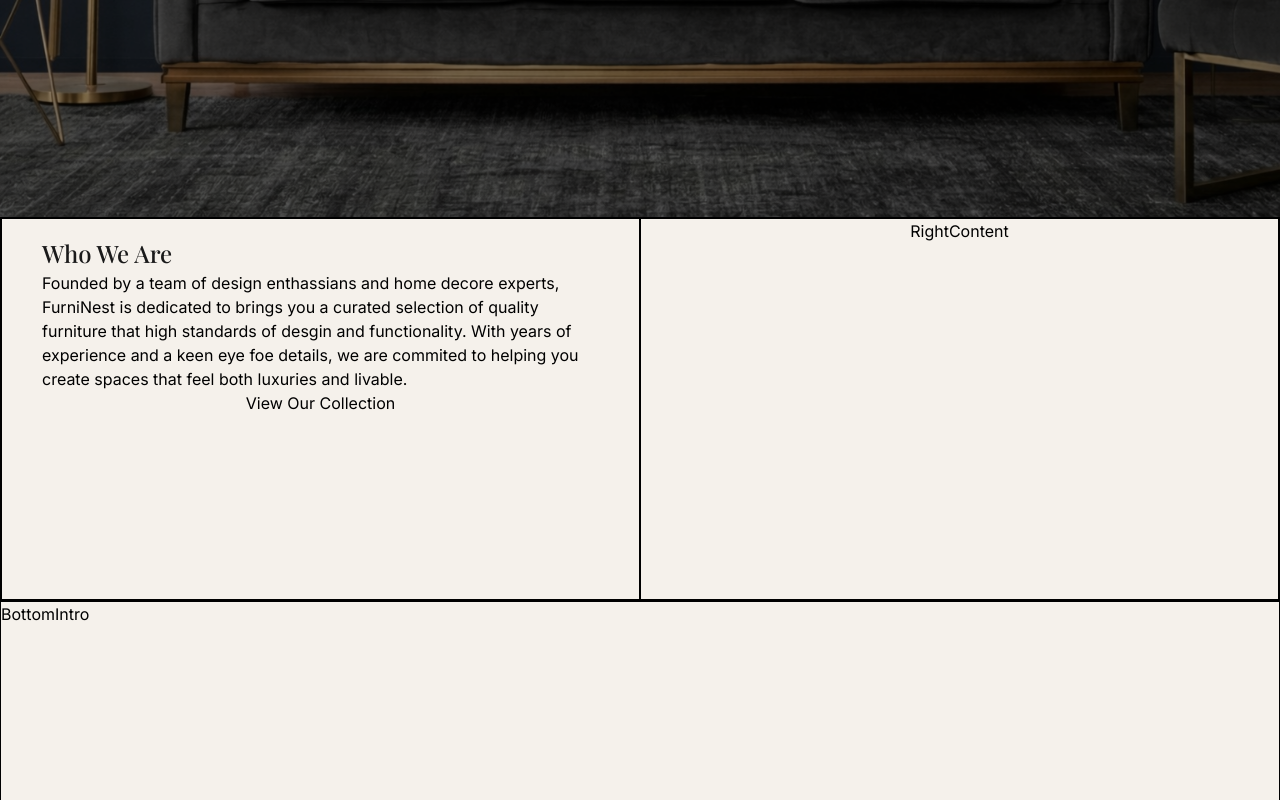
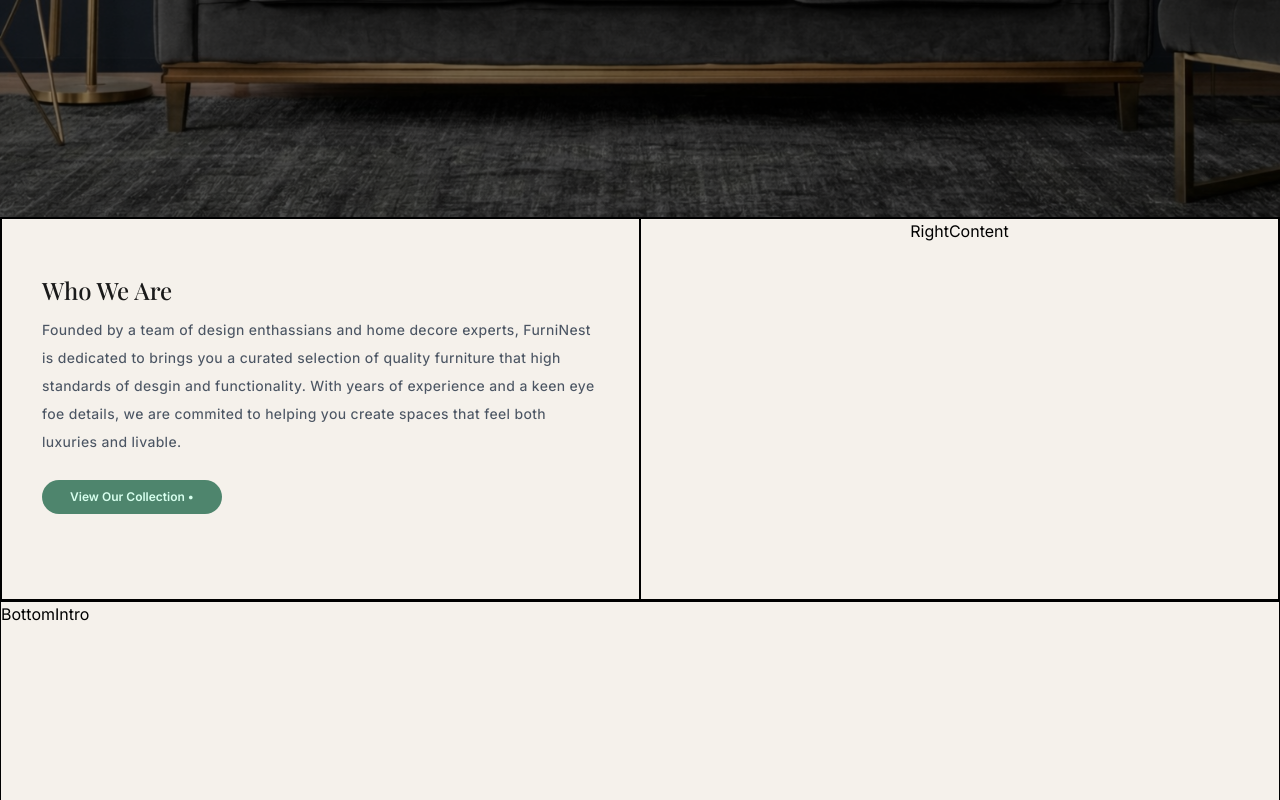
Before and after one commit to DragnelProjects/Furniture-website, a React (Vite) app: page /about in a window 1280 px wide. Shown: the part 583-1383 px from the top of the page. Built offline with nearby package versions, Linux system fonts and the light colour scheme; a web font is replaced by a local one.

Commit message:
completed the left side of our intro section

```diff
--- a/src/about/our-intro/LeftContent.jsx
+++ b/src/about/our-intro/LeftContent.jsx
@@ -2,10 +2,10 @@ import React from 'react'
 
 function LeftContent() {
   return (
-    <div className=' w-[50%] flex_col  border py-4 px-10 '>
+    <div className=' w-[50%] flex_col justify-center gap-2 border pb-8 px-10 '>
         <h2 className='title_text'>Who we are</h2>
-        <p>Founded by a team of design enthassians and home decore experts, FurniNest is dedicated to brings you a curated selection of quality furniture that high standards of desgin and functionality. With years of experience and a keen eye foe details, we are commited to helping you create spaces that feel both luxuries and livable.</p>
-        <button>View Our Collection</button>
+        <p className='sub_text tracking-wide leading-7 '>Founded by a team of design enthassians and home decore experts, FurniNest is dedicated to brings you a curated selection of quality furniture that high standards of desgin and functionality. With years of experience and a keen eye foe details, we are commited to helping you create spaces that feel both luxuries and livable.</p>
+        <button className='text-[12px] font-semibold bg-[#196344c0] text-[#d7ffee] w-45 rounded-full py-2 mt-4 greenBtn  '>View Our Collection &#x2022; </button>
     </div>
   )
 }
```
